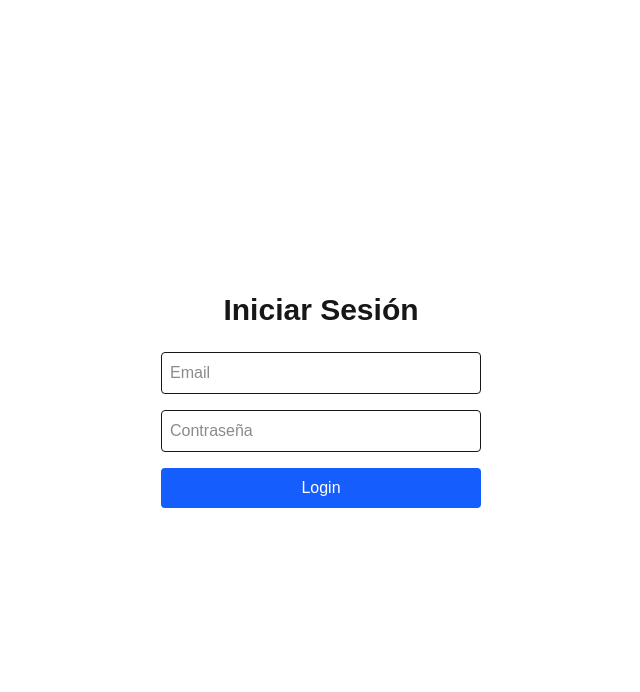
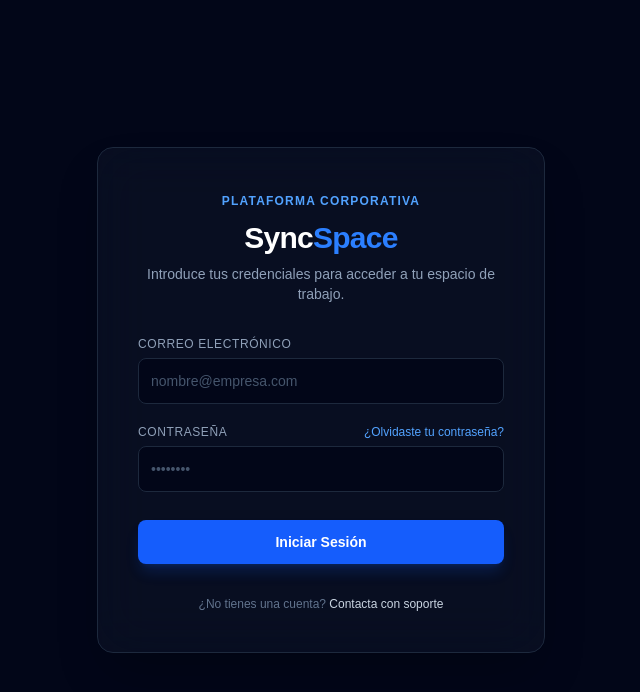
Before and after one commit to Shadow-Klr/Sistema_reservas, a Next.js app in the folder resis/: page /login in a window 1280 px wide. Shown: the top 692 px of the page, without its empty margins (319-959 px from the left). Built offline with nearby package versions, Linux system fonts and the light colour scheme.

Commit message:
New LoginPage

```diff
--- a/resis/app/login/page.tsx
+++ b/resis/app/login/page.tsx
@@ -1,12 +1,73 @@
 export default function LoginPage() {
   return (
-    <div className="flex flex-col items-center justify-center min-h-screen">
-      <h1 className="text-3xl font-bold mb-6">Iniciar Sesión</h1>
-      <form className="flex flex-col gap-4 w-80">
-        <input type="email" placeholder="Email" className="p-2 border rounded" />
-        <input type="password" placeholder="Contraseña" className="p-2 border rounded" />
-        <button className="bg-blue-600 text-white p-2 rounded">Login</button>
-      </form>
+    <div className="flex min-h-screen items-center justify-center bg-slate-950 px-4 text-slate-100 selection:bg-blue-500/30">
+      {/* Fondo decorativo sutil (efecto de brillo abstracto detrás del formulario) */}
+      <div className="absolute inset-0 bg-[radial-gradient(circle_at_top,var(--tw-gradient-stops))] from-blue-950/20 via-transparent to-transparent pointer-events-none" />
+
+      <div className="relative w-full max-w-md rounded-2xl border border-slate-800 bg-slate-900/50 p-8 shadow-2xl backdrop-blur-xl md:p-10">
+
+        {/* Cabecera / Branding */}
+        <div className="mb-8 text-center">
+          <span className="text-xs font-semibold uppercase tracking-widest text-blue-400">
+            Plataforma Corporativa
+          </span>
+          <h1 className="mt-2 text-3xl font-bold tracking-tight text-white">
+            Sync<span className="text-blue-500">Space</span>
+          </h1>
+          <p className="mt-2 text-sm text-slate-400">
+            Introduce tus credenciales para acceder a tu espacio de trabajo.
+          </p>
+        </div>
+
+        {/* Formulario */}
+        <form className="space-y-5" onSubmit={(e) => e.preventDefault()}>
+          <div>
+            <label className="block text-xs font-medium uppercase tracking-wider text-slate-400 mb-1.5">
+              Correo Electrónico
+            </label>
+            <input
+              type="email"
+              placeholder="nombre@empresa.com"
+              className="w-full rounded-lg border border-slate-800 bg-slate-950 p-3 text-sm text-white placeholder-slate-600 outline-none transition-all duration-200 focus:border-blue-500 focus:ring-2 focus:ring-blue-500/20"
+              required
+            />
+          </div>
+
+          <div>
+            <div className="flex items-center justify-between mb-1.5">
+              <label className="block text-xs font-medium uppercase tracking-wider text-slate-400">
+                Contraseña
+              </label>
+              <a href="#" className="text-xs text-blue-400 hover:underline hover:text-blue-300 transition-colors">
+                ¿Olvidaste tu contraseña?
+              </a>
+            </div>
+            <input
+              type="password"
+              placeholder="••••••••"
+              className="w-full rounded-lg border border-slate-800 bg-slate-950 p-3 text-sm text-white placeholder-slate-600 outline-none transition-all duration-200 focus:border-blue-500 focus:ring-2 focus:ring-blue-500/20"
+              required
+            />
+          </div>
+
+          <div className="pt-2">
+            <button
+              type="submit"
+              className="w-full rounded-lg bg-blue-600 p-3 text-sm font-semibold text-white shadow-lg shadow-blue-600/20 transition-all duration-200 hover:bg-blue-500 hover:shadow-blue-500/30 active:scale-[0.99]"
+            >
+              Iniciar Sesión
+            </button>
+          </div>
+        </form>
+
+        {/* Pie del formulario opcional */}
+        <div className="mt-8 text-center text-xs text-slate-500">
+          ¿No tienes una cuenta?{" "}
+          <a href="/register" className="font-medium text-slate-300 hover:underline transition-colors">
+            Contacta con soporte
+          </a>
+        </div>
+      </div>
     </div>
   );
 }
```
